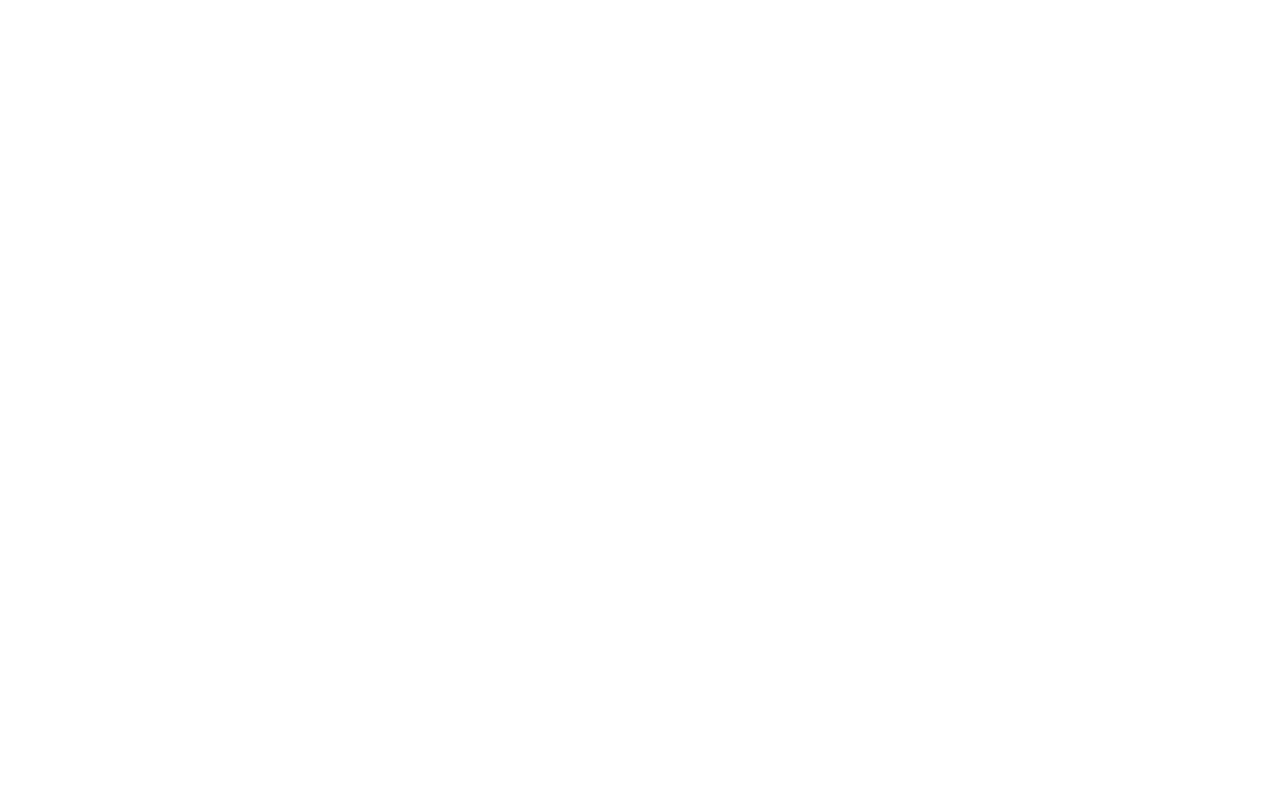
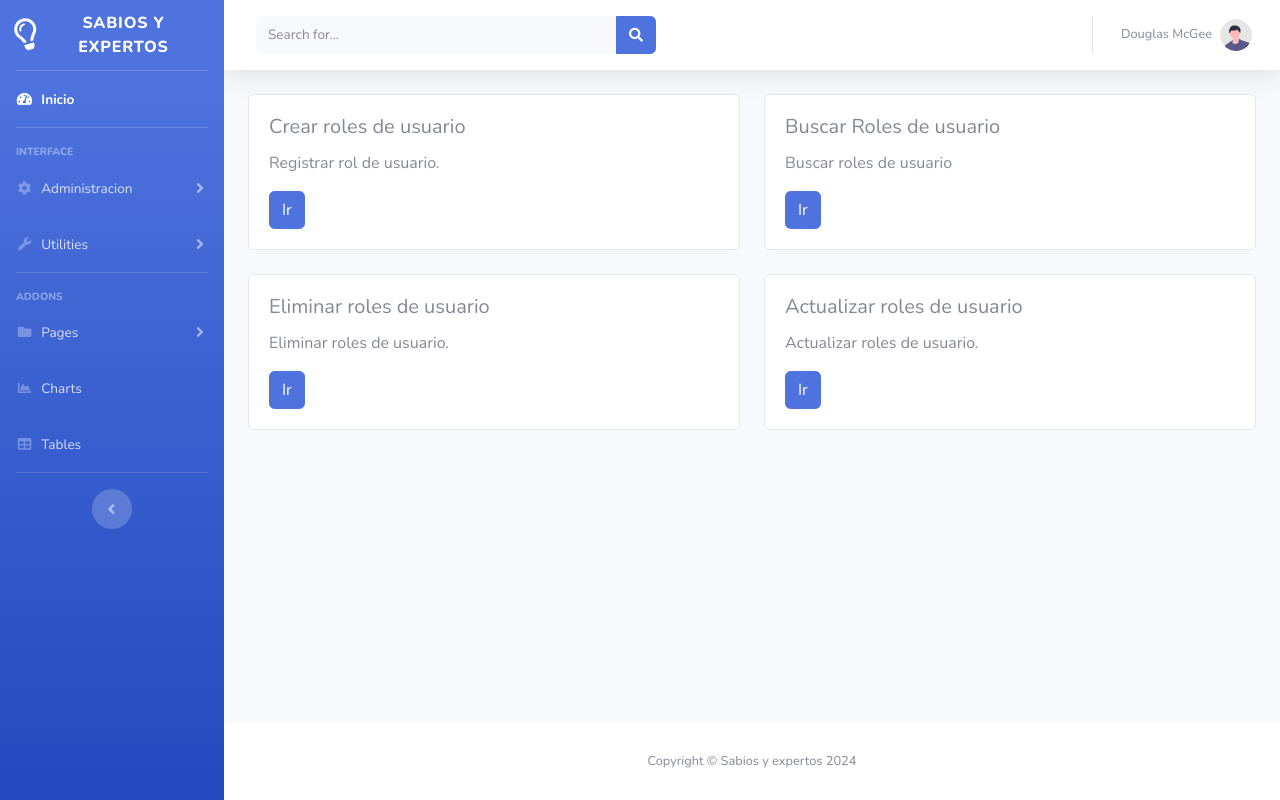
Before and after one commit to RicardoVe500/SabiosEx, a PHP site: page /AdminRol.php in a window 1280 px wide. Before the commit the page is empty. Run offline with PHP 8.4, Linux system fonts and the light colour scheme; data that the repository does not hold is empty; some libraries are stand-ins or nearby versions.

Commit message:
Vista de Admin de Roles
Creacion de vista de Administracion de roles.

```diff
--- a/AdminRol.php
+++ b/AdminRol.php
@@ -0,0 +1,127 @@
+<!DOCTYPE html>
+<html lang="en">
+
+<?php
+include('contenido/head.php')
+?>
+
+<body id="page-top">
+
+    <!-- Page Wrapper -->
+    <div id="wrapper">
+
+
+        <!-- Sidebar -->
+        <ul class="navbar-nav bg-gradient-primary sidebar sidebar-dark accordion" id="accordionSidebar">
+            <?php
+            include('contenido/sidebar.php')
+            ?>
+        </ul>
+
+        <!-- End of Sidebar -->
+
+        <!-- Content Wrapper -->
+        <div id="content-wrapper" class="d-flex flex-column">
+
+            <!-- Main Content -->
+            <div id="content">
+
+                <!-- Topbar -->
+                <?php
+                include('contenido/topbar.php')
+                ?>
+                <!-- End of Topbar -->
+
+                <!-- Begin Page Content -->
+                <div class="container-fluid">
+
+                <div class="row">
+                    <div class="col-sm-6">
+                        <div class="card">
+                            <div class="card-body">
+                                <h5 class="card-title">Crear roles de usuario</h5>
+                                <p class="card-text">Registrar rol de usuario.</p>
+                                <a href="#" class="btn btn-primary">Ir</a>
+                            </div>
+                        </div>
+                    </div>
+                    <div class="col-sm-6">
+                        <div class="card">
+                            <div class="card-body">
+                                <h5 class="card-title">Buscar Roles de usuario</h5>
+                                <p class="card-text">Buscar roles de usuario</p>
+                                <a href="catalogo2.php" class="btn btn-primary">Ir</a>
+                            </div>
+                        </div>
+                    </div>
+                </div>
+            <br>
+                <div class="row">
+                    <div class="col-sm-6">
+                        <div class="card">
+                            <div class="card-body">
+                                <h5 class="card-title">Eliminar roles de usuario</h5>
+                                <p class="card-text">Eliminar roles de usuario.</p>
+                                <a href="#" class="btn btn-primary">Ir</a>
+                            </div>
+                        </div>
+                    </div>
+                    <div class="col-sm-6">
+                        <div class="card">
+                            <div class="card-body">
+                                <h5 class="card-title">Actualizar roles de usuario</h5>
+                                <p class="card-text">Actualizar roles de usuario.</p>
+                                <a href="#" class="btn btn-primary">Ir</a>
+                            </div>
+                        </div>
+                    </div>
+                </div>
+
+
+            </div>
+                <!-- /.container-fluid -->
+
+        </div>
+            <!-- End of Main Content -->
+
+            <!-- Footer -->
+            <?php
+            include('contenido/footer.php')
+            ?>
+            <!-- End of Footer -->
+
+        </div>
+        <!-- End of Content Wrapper -->
+
+    </div>
+    <!-- End of Page Wrapper -->
+
+    <!-- Logout Modal-->
+    <div class="modal fade" id="logoutModal" tabindex="-1" role="dialog" aria-labelledby="exampleModalLabel"
+        aria-hidden="true">
+        <div class="modal-dialog" role="document">
+            <div class="modal-content">
+                <div class="modal-header">
+                    <h5 class="modal-title" id="exampleModalLabel">Ready to Leave?</h5>
+                    <button class="close" type="button" data-dismiss="modal" aria-label="Close">
+                        <span aria-hidden="true">×</span>
+                    </button>
+                </div>
+                <div class="modal-body">Select "Logout" below if you are ready to end your current session.</div>
+                <div class="modal-footer">
+                    <button class="btn btn-secondary" type="button" data-dismiss="modal">Cancel</button>
+                    <a class="btn btn-primary" href="login.html">Logout</a>
+                </div>
+            </div>
+        </div>
+    </div>
+
+
+    <?php
+    include('contenido/js.php')
+    ?>
+
+  <script src="js/ajax.js"></script>
+</body>
+
+</html>
--- a/contenido/sidebar.php
+++ b/contenido/sidebar.php
@@ -37,6 +37,7 @@
                         <h6 class="collapse-header">Administracion :</h6>
                         <a class="collapse-item" href="buttons.html">Usuarios</a>
                         <a class="collapse-item" href="catalogo2.php">Catalogo de cuentas</a>
+                        <a class="collapse-item" href="AdminRol.php">Administracion de roles</a>
                     </div>
                 </div>
             </li>
```
